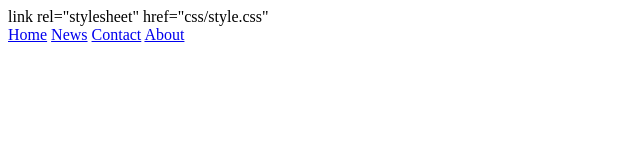
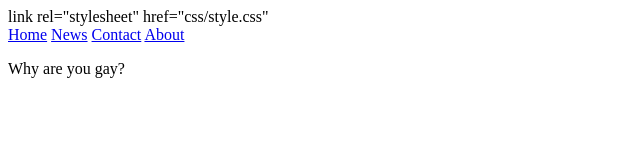
Before and after one commit to grahamivy/UX_UI_HW-17, a plain HTML site: page Index.html in a window 1280 px wide. Shown: the whole page, without its empty margins (0-640 px from the left). Drawn offline with Linux system fonts and the light colour scheme.

```diff
--- a/Index.html
+++ b/Index.html
@@ -13,5 +13,9 @@
             <a href="#contact">Contact</a>
             <a href="#about">About</a>
      </div>
+     <p>
+Why are you gay?
+     </p>
 </body>
+
 </html>
```
